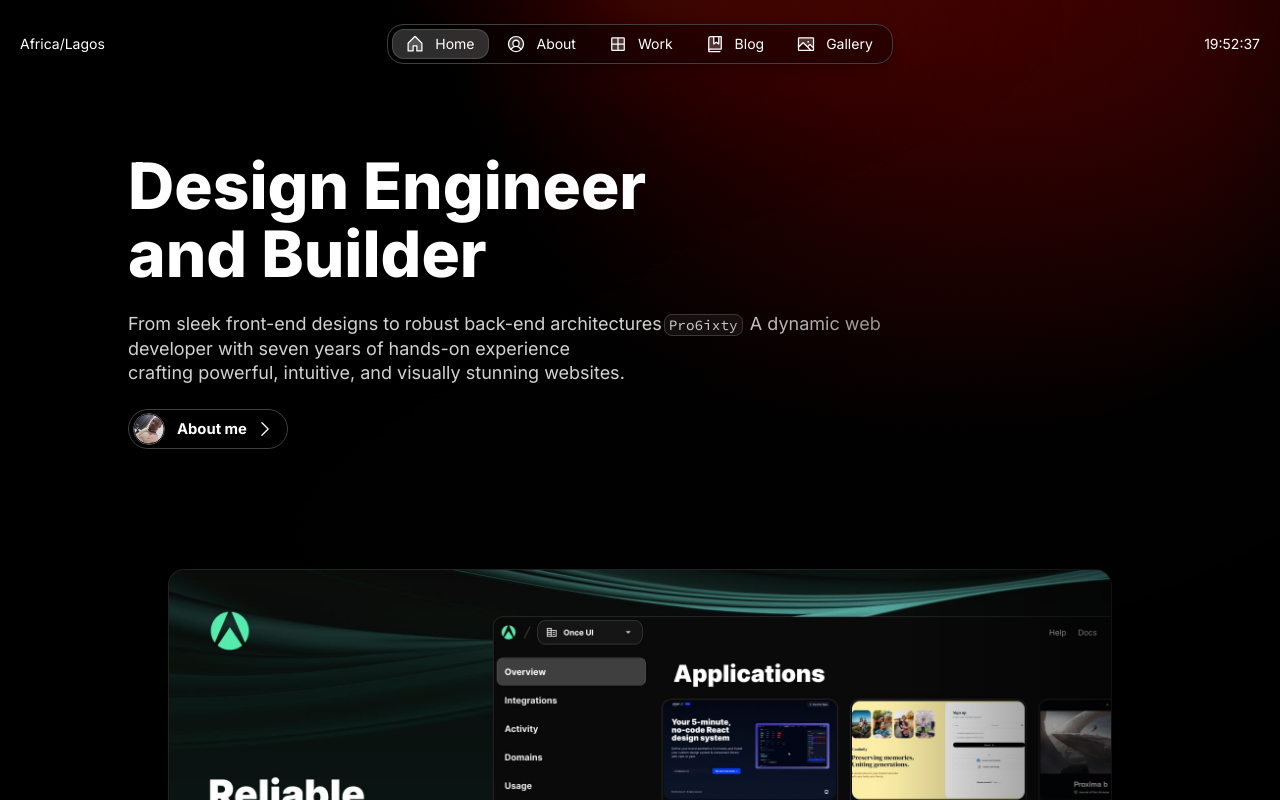
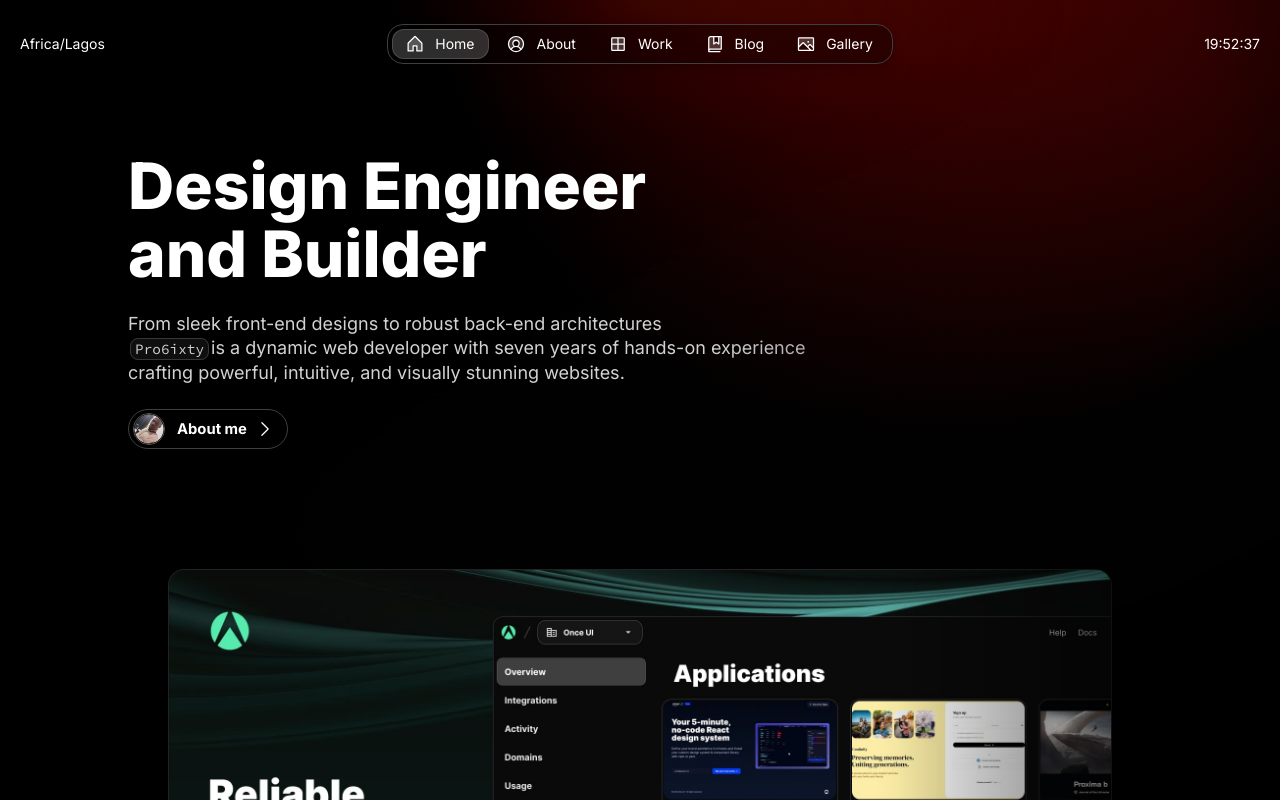
Before and after one commit to 6ix78/magic-portfolio-for-next-js, a Next.js app: page / in a window 1280 px wide. Shown: the top 800 px of the page. Built offline with nearby package versions, Linux system fonts and the light colour scheme.

Commit message:
Update content.js

```diff
--- a/src/app/resources/content.js
+++ b/src/app/resources/content.js
@@ -45,7 +45,7 @@ const home = {
     title: `${person.name}'s Portfolio`,
     description: `Pro6ixty continuously adopts the latest trends and technologies showcasing my work as a ${person.role}`,
     headline: <>Design Engineer and Builder</>,
-    subline: <>From sleek front-end designs to robust back-end architectures<InlineCode>Pro6ixty</InlineCode> A dynamic web developer with seven years of hands-on experience<br/>crafting powerful, intuitive, and visually stunning websites.</>
+    subline: <>From sleek front-end designs to robust back-end architectures<br/><InlineCode>Pro6ixty</InlineCode>is a dynamic web developer with seven years of hands-on experience<br/>crafting powerful, intuitive, and visually stunning websites.</>
 }
 
 const about = {
```
